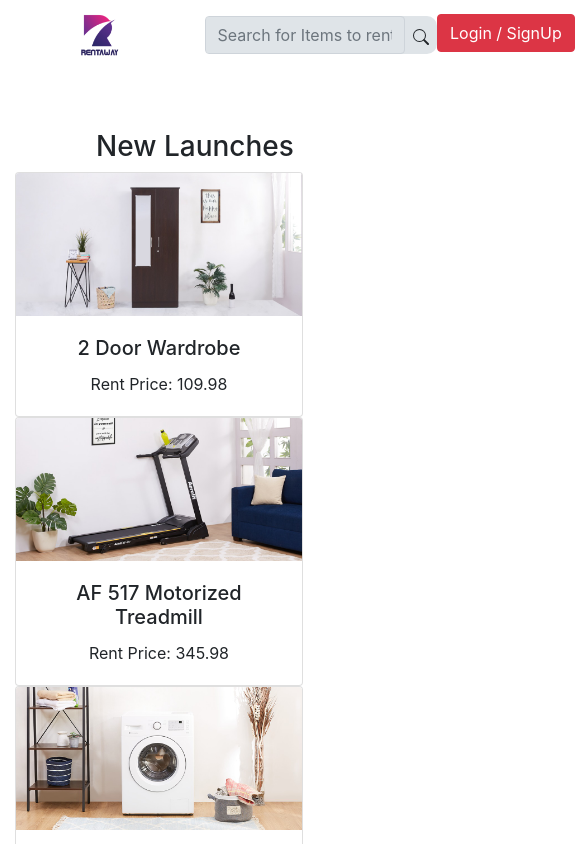
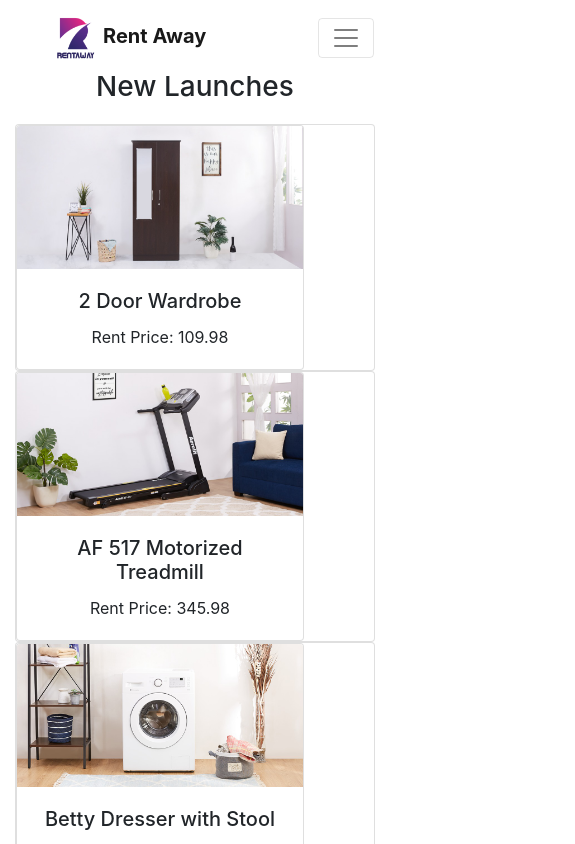
Before and after one commit to qafficient/rentaway-app, a React (Create React App) app: page / in a window 390 px wide. Shown: the top 844 px of the page, 575 px wide, since content can reach past the window. Built offline with nearby package versions, Linux system fonts and the light colour scheme.

Commit message:
improved ui in mobile view

```diff
--- a/src/App.css
+++ b/src/App.css
@@ -38,5 +38,5 @@
 }
 
 .spacer{
-  margin: 60px;
+  margin: 70px;
 }
--- /dev/null
+++ b/src/component/ListItem.css
@@ -0,0 +1,5 @@
+
+div.card :hover {
+    transform: scale(1.03);
+    box-shadow: 0 13px 40px -5px hsla(240, 30.1%, 28%, 0.12), 0 8px 32px -8px hsla(0, 0%, 0%, 0.14), 0 -6px 32px -6px hsla(0, 0%, 0%, 0.02);
+  }
--- a/src/component/ListItem.js
+++ b/src/component/ListItem.js
@@ -1,22 +1,19 @@
-import React, { Component } from "react";
+import React from "react";
 import Card from "react-bootstrap/Card";
-import Button from "react-bootstrap/Button";
+import "./ListItem.css";
 
-const ListItem = props => {
-
+const ListItem = (props) => {
   return (
+    <div className="card">
       <Card style={{ width: "18rem" }}>
         <Card.Img variant="top" src={props.ImgSrc} />
         <Card.Body>
           <Card.Title>{props.title}</Card.Title>
-        <Card.Text>
-          Rent Price: {props.price}
-        </Card.Text>
-        {/* <Button variant="primary">Go somewhere</Button> */}
+          <Card.Text>Rent Price: {props.price}</Card.Text>
         </Card.Body>
       </Card>
+    </div>
   );
-
-}
+};
 
 export default ListItem;
--- a/src/component/ListItems.js
+++ b/src/component/ListItems.js
@@ -30,7 +30,7 @@ class ListItems extends Component {
       ));
 
       return (
-        <div>
+        <div style={{marginTop:'20px'}}>
           <div className="container-fluid d-flex justify-content-center">
             <div className="row">{this.items}</div>
           </div>
--- a/src/component/Navbar.css
+++ b/src/component/Navbar.css
@@ -6,9 +6,18 @@
     margin-right: 40px;
     position: sticky;
     position: -webkit-sticky;
+
   }
 
 .logo-image{
     margin-left: 30px;
     height: 50px;
 }
+
+@media (max-width: 600px) {
+  /* CSS that should be displayed if width is equal to or less than 800px goes here */
+  .navbar-collapse.collapse.show {
+    display: flex !important;
+    flex-direction: column !important;
+  }
+}
--- a/src/component/Navbar.js
+++ b/src/component/Navbar.js
@@ -1,28 +1,34 @@
 import React, { Component } from "react";
 import { Navbar } from "react-bootstrap";
 import Search from "./Search";
-import logo from '../asset/images/logo/rentaway-logo.png'
-import './Navbar.css';
+import logo from "../asset/images/logo/rentaway-logo.png";
+import "./Navbar.css";
 
 class NavbarItem extends Component {
-
   render() {
     return (
-      <div className="navbar-item">
-        <div>
-            <a href="/bangalore">
-                <img src= {logo} alt='RentAway' className="logo-image"/>
-            </a>
-        </div>
-        <Search />
+      <Navbar fixed="top" bg="white" expand="lg">
+        <Navbar.Brand>
+          <a href="/">
+            <img src={logo} alt="RentAway" className="logo-image" />
+          </a>
+          <b>Rent Away</b>
+        </Navbar.Brand>
+        <Navbar.Toggle aria-controls="basic-navbar-nav" />
+        <Navbar.Collapse id="basic-navbar-nav">
+          <Search />
 
-        <div style={{width:'max-content',marginTop:'4px'}}>
-          <button type="button" class="btn btn-danger" style={{width:'inherit'}}>Login / SignUp</button>
-      </div>
-
-      </div>
-
-
+          <div style={{ width: "max-content", marginTop: "4px" }}>
+            <button
+              type="button"
+              class="btn btn-danger"
+              style={{ width: "inherit" }}
+            >
+              Login / SignUp
+            </button>
+          </div>
+        </Navbar.Collapse>
+      </Navbar>
     );
   }
 }
--- a/src/component/search.css
+++ b/src/component/search.css
@@ -1,21 +1,35 @@
+
 .mainland-search{
     width: 100%;
-    position: relative;
     display: flex;
     height: 50px;
     justify-items: center;
     align-items: center;
+    justify-content: space-evenly;
+
 }
+
+@media (max-width: 600px) {
+    /* CSS that should be displayed if width is equal to or less than 800px goes here */
+    .mainland-search{
+        width: 600px;
+        display: flex;
+        height: 50px;
+        justify-items: center;
+        align-items: center;
+        justify-content: end;
+
+    }
+  }
 
 .mainland-search .search-input {
     border: aquamarine;
     background-color:#dfe4e8;
     border-radius: 10px;
-    margin-left: 25%;
     display: flex;
     justify-content: space-between;
     align-items: center;
-    width: 600px;
+    width: 60%;
 }
 
 input.search{
```
Also changed, not shown: 1 other file (tests, documents, lock files or other folders). Lines whose indentation alone changed are shown as unchanged.
